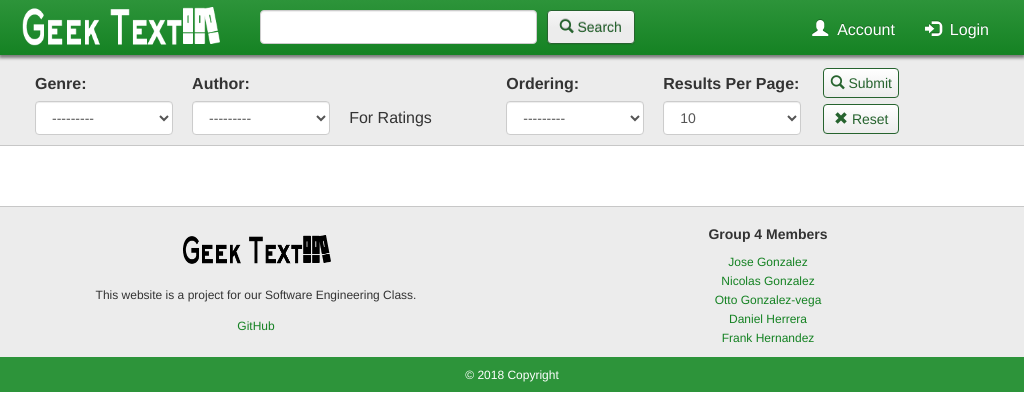
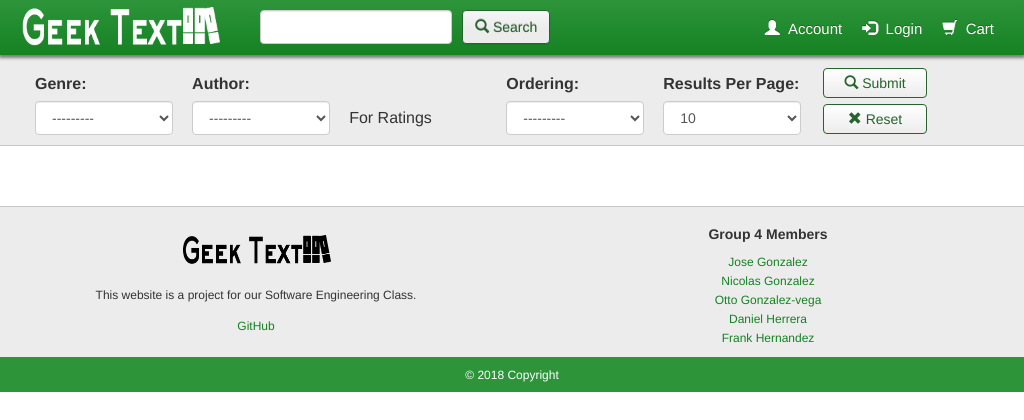
Before and after one commit to cen4010/geek-text-webapp, a Django app: page /browse/ in a window 1024 px wide. Shown: the top 420 px of the page. Run offline with Django 3.2, Linux system fonts and the light colour scheme; data that the repository does not hold is empty; some libraries are stand-ins or nearby versions.

Commit message:
Adds cart icon to navbar, fixes responsiveness

```diff
--- a/webapp/geek_text/static/css/main.css
+++ b/webapp/geek_text/static/css/main.css
@@ -58,6 +58,9 @@
        background-color: #ececec !important;
        background-position: 0 -15px;
    }
+   #search {
+     width: 50%;
+   }
    #navlinks{
      margin-top: 5px;
      color: #fff !important;
@@ -65,7 +68,7 @@
    }
    #searchbarholder{
      padding: 10px 0;
-     width: 900px;
+     width: 100%;
    }
    .navcontainer{
      padding-right: 15px;
@@ -104,12 +107,41 @@
      .nav-item {
        width: 100%;
      }
+     #bookContent{
+         padding: 20px 5% 10px 5% !important;
+         margin: 0;
+         background-color: #fff;
+         border-top: solid 1px #c7c7c7;
+     }
    }
    @media(min-width: 769px) and (max-width: 1150px)
    {
      #searchbarholder{
        padding: 10px 0;
-       width: 350px;
+       width: 100%;
+     }
+     #search {
+         margin: 0px 5px !important;
+         width:25%;
+     }
+     #bookContent{
+         padding: 20px 5% 10px 5% !important;
+         margin: 0;
+         background-color: #fff;
+         border-top: solid 1px #c7c7c7;
+     }
+     .nav-item>a{
+       padding-right: 10px !important;
+       padding-left: 10px !important;
+     }
+     #navlinks{
+       font-size: 15px;
+     }
+     .center {
+         display: block;
+         margin-left: 10% !important;
+         margin-right: auto;
+         width: 50%;
      }
    }
    .fil-item {
@@ -120,7 +152,7 @@
      linear-gradient(to bottom,#fff 0, #ececec 100%);
      color: #26632e;
      border-color: #26632e;
-     width: 55%;
+     width: 75%;
      height: 42%;
      margin: 3px;
    }
--- a/webapp/geek_text/templates/geek_text/base.html
+++ b/webapp/geek_text/templates/geek_text/base.html
@@ -41,6 +41,7 @@
 				 <ul class="nav navbar-nav navbar-right">
 					 <li class="nav-item" ><a href="#"><h4 id="navlinks"><span class="glyphicon glyphicon-user"></span>&nbsp;&nbsp;Account</h4></a></li>
 					 <li class="nav-item" ><a href="/login"><h4 id="navlinks"><span class="glyphicon glyphicon-log-in"></span>&nbsp;&nbsp;Login</h4></a></li>
+					 <li class="nav-item" ><a href="#"><h4 id="navlinks"><span class="glyphicon glyphicon-shopping-cart"></span>&nbsp;&nbsp;Cart</h4></a></li>
 				 </ul>
 			 </div>
 		 </div>
```
Lines whose indentation alone changed are shown as unchanged.
